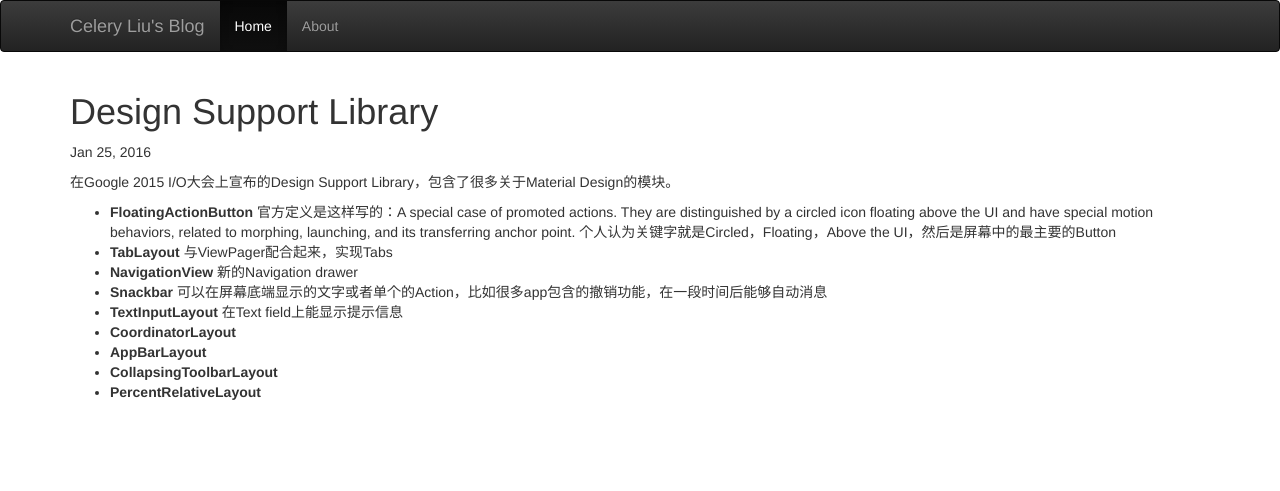
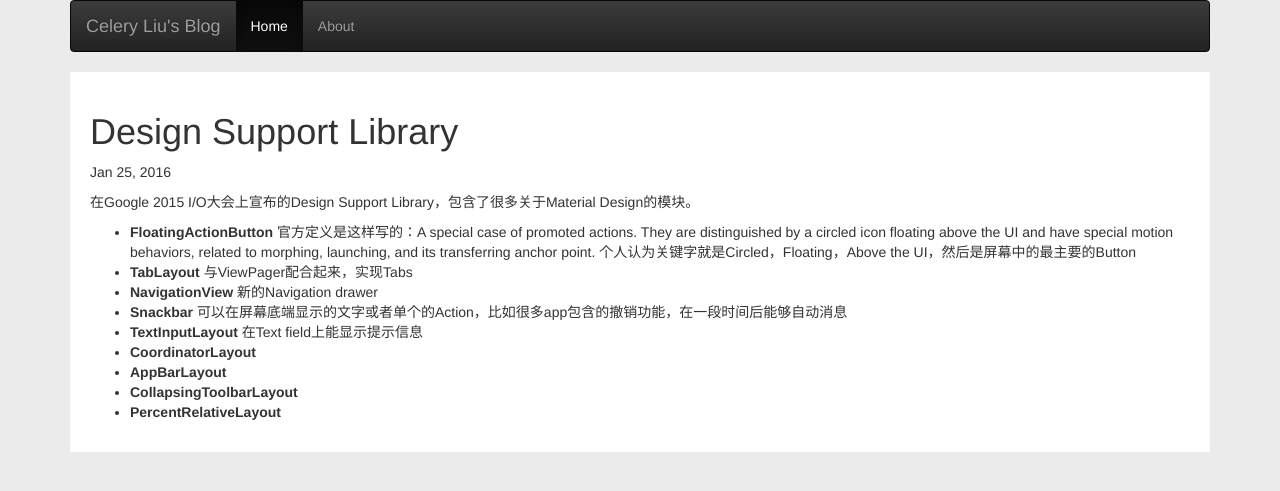
Before and after one commit to yuanyuan5430776/celery94.github.io, a Jekyll site: the page built from _posts/2016-01-25-desgin-support-library.markdown, in a window 1280 px wide. Shown: the top 491 px of the page. Built offline with Jekyll 4.4.1, drawn with Linux system fonts in a browser that asks for light colours; comment, search, counter and statistics services are not loaded.

Commit message:
Theme change

```diff
--- a/_includes/footer.html
+++ b/_includes/footer.html
@@ -1,5 +1,2 @@
 <footer>
-    <div class="container">
-
-    </div>
 </footer>
--- a/_includes/head.html
+++ b/_includes/head.html
@@ -4,7 +4,7 @@
     <meta name="viewport" content="width=device-width, initial-scale=1">
     <title>{% if page.title %}{{ page.title | escape }}{% else %}{{ site.title | escape }}{% endif %}</title>
     <meta name="description" content="{% if page.excerpt %}{{ page.excerpt | strip_html | strip_newlines | truncate: 160 }}{% else %}{{ site.description }}{% endif %}">
-    <!--<link rel="stylesheet" href="{{ "/css/main.css" | prepend: site.baseurl }}">-->
+    <link rel="stylesheet" href="{{ "/css/main.css" | prepend: site.baseurl }}">
     <link rel="canonical" href="{{ page.url | replace:'index.html','' | prepend: site.baseurl | prepend: site.url }}">
     <link rel="alternate" type="application/rss+xml" title="{{ site.title }}" href="{{ "/feed.xml" | prepend: site.baseurl | prepend: site.url }}">
     <script src="//code.jquery.com/jquery-1.12.0.min.js"></script>
--- a/_includes/header.html
+++ b/_includes/header.html
@@ -1,5 +1,4 @@
 <nav class="navbar navbar-inverse">
-    <div class="container">
     <div class="navbar-header">
         <button type="button" class="navbar-toggle collapsed" data-toggle="collapse" data-target="#navbar" aria-expanded="false" aria-controls="navbar">
             <span class="sr-only">Toggle navigation</span>
@@ -15,5 +14,4 @@
             <li><a href="#about">About</a></li>
         </ul>
     </div><!--/.nav-collapse -->
-    </div>
 </nav>
--- a/_layouts/default.html
+++ b/_layouts/default.html
@@ -3,12 +3,10 @@
   {% include head.html %}
 
 <body>
-    {% include header.html %}
-
     <div class="container">
+        {% include header.html %}
         {{ content }}
+        {% include footer.html %}
     </div>
-    {% include footer.html %}
-
 </body>
 </html>
--- /dev/null
+++ b/css/main.css
@@ -0,0 +1,13 @@
+html, body {
+    background-color: #ebebeb !important;
+}
+
+.row {
+    margin:0px !important;
+}
+
+.post{
+    background-color:#FFF;
+    margin-bottom:30px;
+    padding:20px;
+}
```
Also changed, not shown: index.html (+12 -3 lines), 2 other files. Lines whose indentation alone changed are shown as unchanged.
